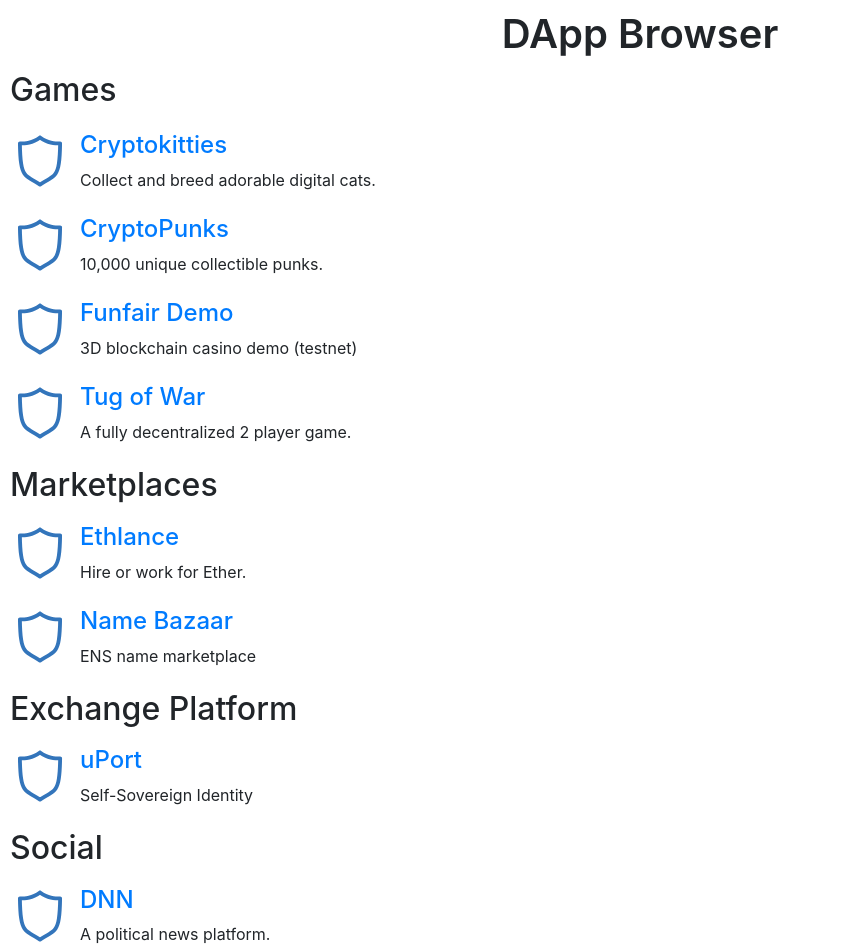
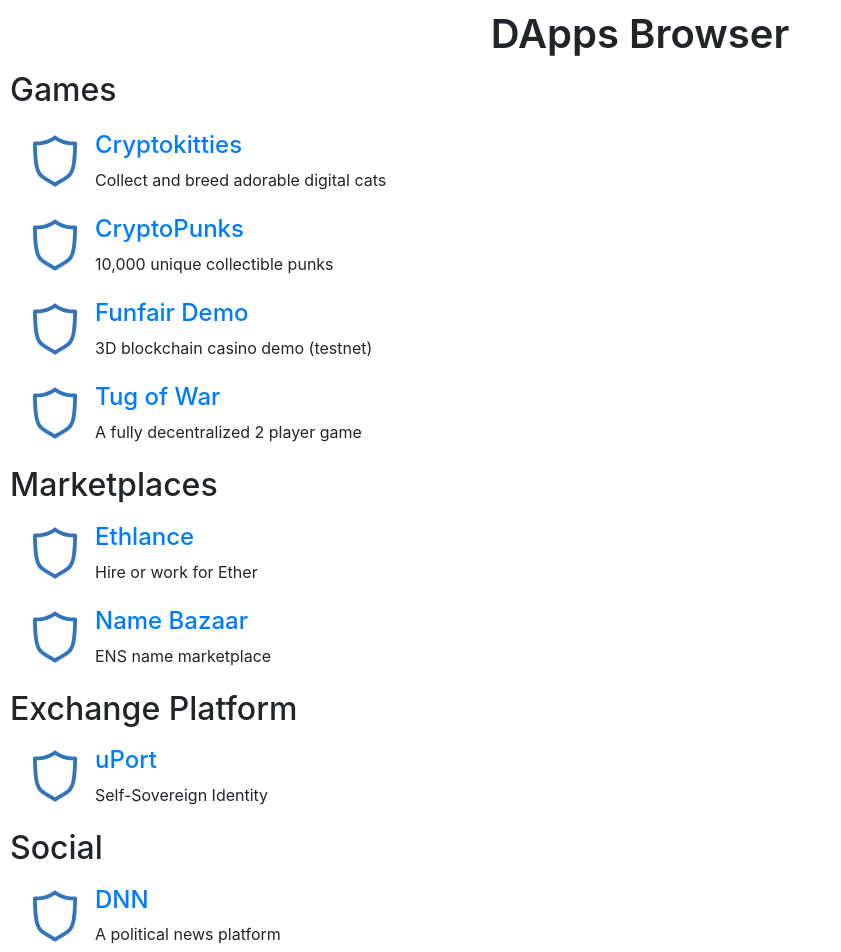
Before and after one commit to activexxpro/dApps-browser, a React (Create React App) app: page /browser in a window 1280 px wide. Shown: the top 952 px of the page, without its empty margins (0-841 px from the left). Built offline with nearby package versions, Linux system fonts and the light colour scheme.

Commit message:
Fix btn alignment

```diff
--- a/src/App.css
+++ b/src/App.css
@@ -1,5 +1,7 @@
 .App {
   text-align: center;
+  margin-top: 20vh;
+  justify-content: center;
 }
 
 .App-logo {
@@ -7,7 +9,6 @@
 }
 
 .App-header {
-  margin-top: 18vh;
   height: 150px;
   padding: 20px;
   color: white;
@@ -22,19 +23,16 @@
   font-size: large;
   font-weight: 100;
   color: #222;
-  max-width: 500px;
+  max-width: 510px;
   display: inline-table;
   margin: 3px;
 }
 
 header.App-btn {
-  margin-top: 22vh;
-}
-
-@media only screen and (max-width: 470px) {
-  header.App-btn {
-    margin-top: 30vh;
-  }
+  margin-top: 20px;
+  display: flex;
+  justify-content: center;
+  align-items: center;
 }
 
 button {
@@ -78,3 +76,7 @@
     flex: 1 1;
     margin-top: 10px;
 }
+
+.mt-1.align.media {
+    margin-left: 15px;
+}
--- a/src/App.js
+++ b/src/App.js
@@ -50,21 +50,15 @@
     <div className="App">
       <header className="App-header">
         <img src={logo} className="App-logo" alt="logo" />
-        <h1 className="App-title">What is the DApps?</h1>
-        <Row>
+        <h1 className="App-title">What is the DApps browser?</h1>
           <Col sm="12" md={{ size: 8, offset: 2 }}>
             <p className="App-intro">
           DApps is an acronym for remembering the five qualities for effective goals of Dated, Achievable, Personal, Positive and Specific. Dated: Effective goals have specific deadlines. Short-term goals have deadlines of a few months. A long-term goal has a deadline of a year or more on up to 10 years.
             </p>
           </Col>
-        </Row>
-      </header>
-      <header className="App-btn">
-        <Row>
-          <Col>
-          <Link to='/browser'><button id="btn">Get Started</button></Link>
-          </Col>
-        </Row>
+          <header className="App-btn">
+            <Link to='/browser'><button id="btn">Get Started</button></Link>
+          </header>
       </header>
     </div>
   </div>
@@ -72,11 +66,11 @@
 
 const Browser = () => (
   <div>
-  <h1 className="title">DApp Browser</h1>
+  <h1 className="title">DApps Browser</h1>
   <h2 className="categories">Games</h2>
     <Row>
       <Col>
-        <Media className="mt-1">
+        <Media className="mt-1 align">
           <Media left top href="/">
             <img src={logo} className="App-logo" alt="logo" />
           </Media>
@@ -84,13 +78,13 @@
             <Media heading>
               <a href="https://www.cryptokitties.co/">Cryptokitties</a>
             </Media>
-            Collect and breed adorable digital cats.
+            Collect and breed adorable digital cats
           </Media>
         </Media>
       </Col>
     </Row>
 
-    <Media className="mt-1">
+    <Media className="mt-1 align">
       <Media left middle href="/">
       <img src={logo} className="App-logo" alt="logo" />
       </Media>
@@ -98,11 +92,11 @@
         <Media heading>
           <a href="https://www.larvalabs.com/cryptopunks">CryptoPunks</a>
         </Media>
-        10,000 unique collectible punks.
+        10,000 unique collectible punks
       </Media>
     </Media>
 
-    <Media className="mt-1">
+    <Media className="mt-1 align">
       <Media left bottom href="/">
       <img src={logo} className="App-logo" alt="logo" />
       </Media>
@@ -114,7 +108,7 @@
       </Media>
     </Media>
 
-    <Media className="mt-1">
+    <Media className="mt-1 align">
       <Media left bottom href="/">
       <img src={logo} className="App-logo" alt="logo" />
       </Media>
@@ -122,12 +116,12 @@
         <Media heading>
           <a href="https://tugofwar.io/">Tug of War</a>
         </Media>
-        A fully decentralized 2 player game.
+        A fully decentralized 2 player game
       </Media>
     </Media>
 
     <h2 className="categories">Marketplaces</h2>
-    <Media className="mt-1">
+    <Media className="mt-1 align">
       <Media left bottom href="/">
       <img src={logo} className="App-logo" alt="logo" />
       </Media>
@@ -135,11 +129,11 @@
         <Media heading>
           <a href="https://ethlance.com/">Ethlance</a>
         </Media>
-        Hire or work for Ether.
+        Hire or work for Ether
       </Media>
     </Media>
 
-    <Media className="mt-1">
+    <Media className="mt-1 align">
       <Media left bottom href="/">
       <img src={logo} className="App-logo" alt="logo" />
       </Media>
@@ -152,7 +146,7 @@
     </Media>
 
     <h2 className="categories">Exchange Platform</h2>
-    <Media className="mt-1">
+    <Media className="mt-1 align">
       <Media left bottom href="/">
       <img src={logo} className="App-logo" alt="logo" />
       </Media>
@@ -165,7 +159,7 @@
     </Media>
 
     <h2 className="categories">Social</h2>
-    <Media className="mt-1">
+    <Media className="mt-1 align">
       <Media left bottom href="/">
       <img src={logo} className="App-logo" alt="logo" />
       </Media>
@@ -173,7 +167,7 @@
         <Media heading>
           <a href="https://dnn.media/">DNN</a>
         </Media>
-        A political news platform.
+        A political news platform
       </Media>
     </Media>
 
```
